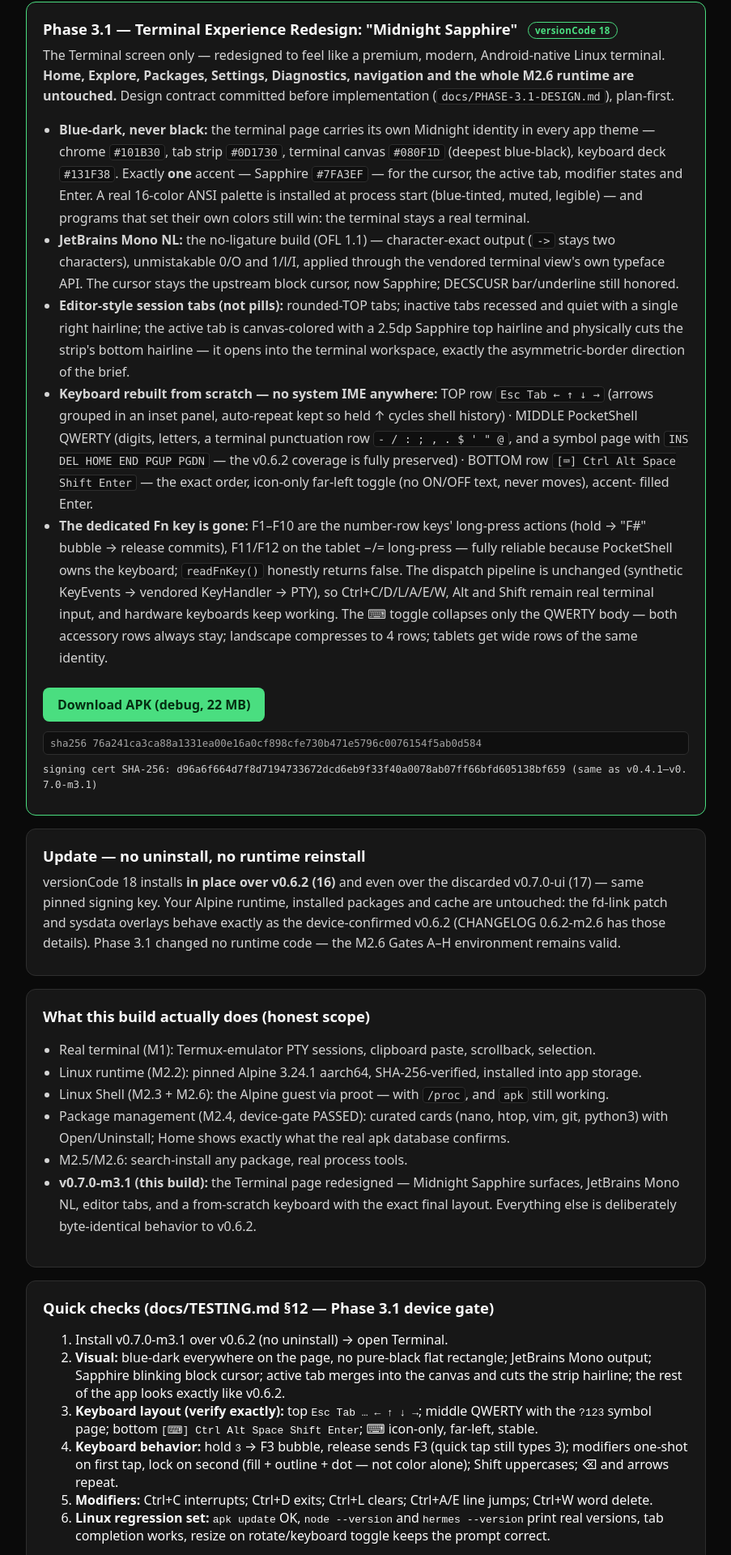
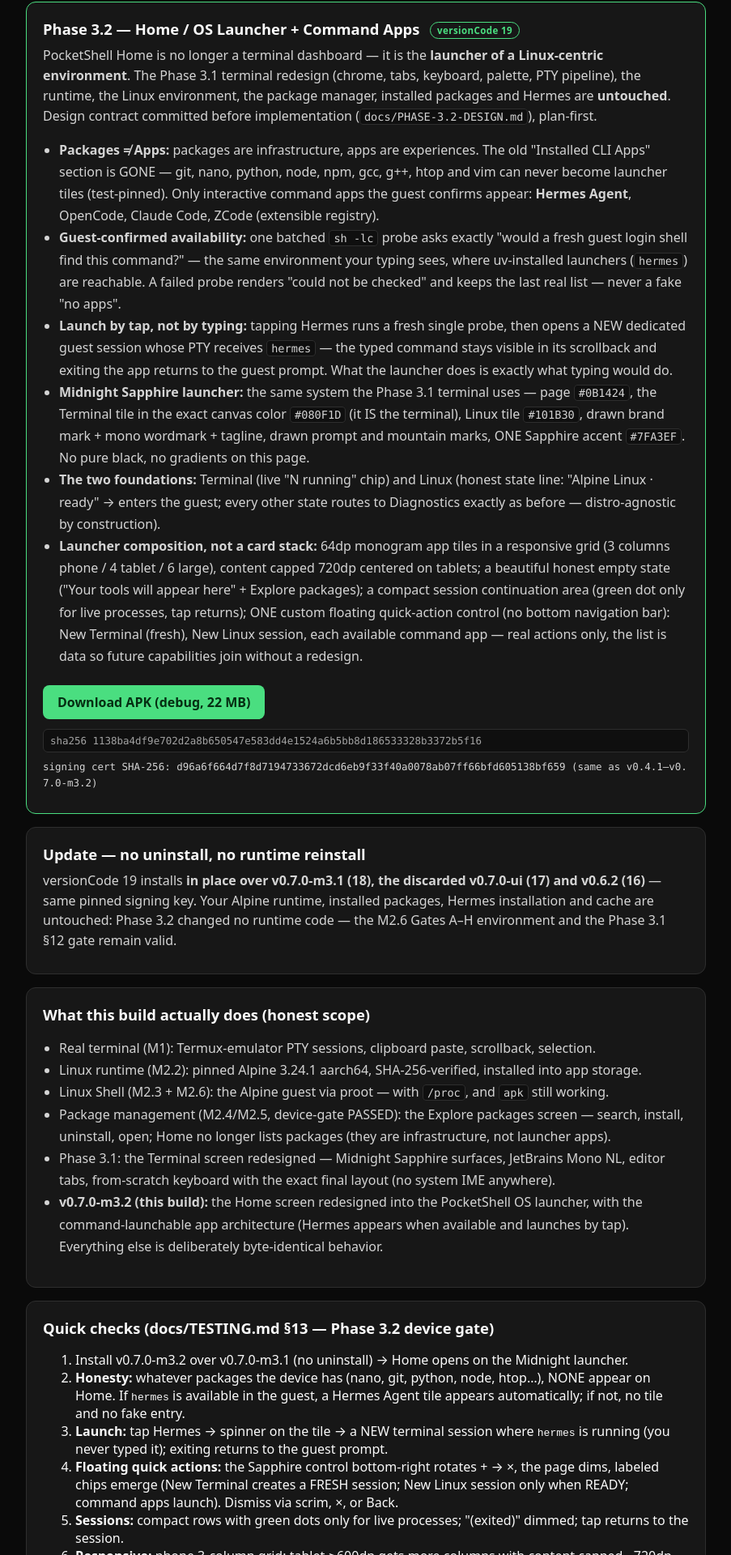
Before and after one commit to Taha-Raees/pocketshell, a Next.js app: page / in a window 1280 px wide. Shown: the part 157-2077 px from the top of the page at 81% size, without its empty margins (188-1091 px from the left). Built offline with nearby package versions, Linux system fonts and the light colour scheme.

Commit message:
Phase 3.2 delivery page + download README: v0.7.0-m3.2 (versionCode 19), new artifact hashes, §13 gate pointer

```diff
--- a/app/page.tsx
+++ b/app/page.tsx
@@ -1,10 +1,10 @@
-const VERSION = "v0.7.0-m3.1";
+const VERSION = "v0.7.0-m3.2";
 
 const HASHES = {
-  apk: "76a241ca3ca88a1331ea00e16a0cf898cfe730b471e5796c0076154f5ab0d584",
-  zip: "733602ee66156a54795377ca04dc9ff8123cd1c3dcc2c494be4f92ed5e3d3570",
-  tgz: "310612cfd540445a7dd57a6d2a1d4646bb50172a5fcda7695e5eae5e4c2ee0e3",
-  bundle: "2ca125b9580e7396b16850f97a93f2ee5f4dd57ef56369904039311bef2c2850",
+  apk: "1138ba4df9e702d2a8b650547e583dd4e1524a6b5bb8d186533328b3372b5f16",
+  zip: "6a10fd5e47f2ac9b94340e2fcb3dacf32b251ca581c0123ebb37765fdd050903",
+  tgz: "993046439838069be54551d72b1ed557e4b0b6f748f276ba3afb21c98355fce2",
+  bundle: "1eaebb7e34dc99a687d7db8efd4df3cc4637f6972e4a77ec3f628d614f6f10ee",
 };
 
 function Sha({ text }: { text: string }) {
@@ -25,87 +25,85 @@
 
       <div className="card primary">
         <h2>
-          Phase 3.1 — Terminal Experience Redesign: "Midnight Sapphire"{" "}
-          <span className="badge">versionCode 18</span>
+          Phase 3.2 — Home / OS Launcher + Command Apps{" "}
+          <span className="badge">versionCode 19</span>
         </h2>
         <p>
-          The Terminal screen only — redesigned to feel like a premium, modern,
-          Android-native Linux terminal. <b>Home, Explore, Packages, Settings,
-          Diagnostics, navigation and the whole M2.6 runtime are untouched.</b>{" "}
-          Design contract committed before implementation
-          (<code>docs/PHASE-3.1-DESIGN.md</code>), plan-first.
+          PocketShell Home is no longer a terminal dashboard — it is the{" "}
+          <b>launcher of a Linux-centric environment</b>. The Phase 3.1
+          terminal redesign (chrome, tabs, keyboard, palette, PTY pipeline),
+          the runtime, the Linux environment, the package manager, installed
+          packages and Hermes are <b>untouched</b>. Design contract committed
+          before implementation (<code>docs/PHASE-3.2-DESIGN.md</code>),
+          plan-first.
         </p>
         <ul className="steps">
           <li>
-            <b>Blue-dark, never black:</b> the terminal page carries its own
-            Midnight identity in every app theme — chrome <code>#101B30</code>,
-            tab strip <code>#0D1730</code>, terminal canvas{" "}
-            <code>#080F1D</code> (deepest blue-black), keyboard deck{" "}
-            <code>#131F38</code>. Exactly <b>one</b> accent — Sapphire{" "}
-            <code>#7FA3EF</code> — for the cursor, the active tab, modifier
-            states and Enter. A real 16-color ANSI palette is installed at
-            process start (blue-tinted, muted, legible) — and programs that
-            set their own colors still win: the terminal stays a real terminal.
+            <b>Packages ≠ Apps:</b> packages are infrastructure, apps are
+            experiences. The old "Installed CLI Apps" section is GONE — git,
+            nano, python, node, npm, gcc, g++, htop and vim can never become
+            launcher tiles (test-pinned). Only interactive command apps the
+            guest confirms appear: <b>Hermes Agent</b>, OpenCode, Claude Code,
+            ZCode (extensible registry).
           </li>
           <li>
-            <b>JetBrains Mono NL:</b> the no-ligature build (OFL 1.1) —
-            character-exact output (<code>-&gt;</code> stays two characters),
-            unmistakable 0/O and 1/l/I, applied through the vendored terminal
-            view's own typeface API. The cursor stays the upstream block
-            cursor, now Sapphire; DECSCUSR bar/underline still honored.
+            <b>Guest-confirmed availability:</b> one batched{" "}
+            <code>sh -lc</code> probe asks exactly "would a fresh guest login
+            shell find this command?" — the same environment your typing sees,
+            where uv-installed launchers (<code>hermes</code>) are reachable.
+            A failed probe renders "could not be checked" and keeps the last
+            real list — never a fake "no apps".
           </li>
           <li>
-            <b>Editor-style session tabs (not pills):</b> rounded-TOP tabs;
-            inactive tabs recessed and quiet with a single right hairline; the
-            active tab is canvas-colored with a 2.5dp Sapphire top hairline and
-            physically cuts the strip's bottom hairline — it opens into the
-            terminal workspace, exactly the asymmetric-border direction of the
-            brief.
+            <b>Launch by tap, not by typing:</b> tapping Hermes runs a fresh
+            single probe, then opens a NEW dedicated guest session whose PTY
+            receives <code>hermes</code> — the typed command stays visible in
+            its scrollback and exiting the app returns to the guest prompt.
+            What the launcher does is exactly what typing would do.
           </li>
           <li>
-            <b>Keyboard rebuilt from scratch — no system IME anywhere:</b>{" "}
-            TOP row <code>Esc Tab ← ↑ ↓ →</code> (arrows grouped in an inset
-            panel, auto-repeat kept so held ↑ cycles shell history) · MIDDLE
-            PocketShell QWERTY (digits, letters, a terminal punctuation row{" "}
-            <code>- / : ; , . $ ' " @</code>, and a symbol page with{" "}
-            <code>INS DEL HOME END PGUP PGDN</code> — the v0.6.2 coverage is
-            fully preserved) · BOTTOM row{" "}
-            <code>[⌨] Ctrl Alt Space Shift Enter</code> — the exact order,
-            icon-only far-left toggle (no ON/OFF text, never moves), accent-
-            filled Enter.
+            <b>Midnight Sapphire launcher:</b> the same system the Phase 3.1
+            terminal uses — page <code>#0B1424</code>, the Terminal tile in
+            the exact canvas color <code>#080F1D</code> (it IS the terminal),
+            Linux tile <code>#101B30</code>, drawn brand mark + mono wordmark
+            + tagline, drawn prompt and mountain marks, ONE Sapphire accent{" "}
+            <code>#7FA3EF</code>. No pure black, no gradients on this page.
           </li>
           <li>
-            <b>The dedicated Fn key is gone:</b> F1–F10 are the number-row
-            keys' long-press actions (hold → "F#" bubble → release commits),
-            F11/F12 on the tablet −/= long-press — fully reliable because
-            PocketShell owns the keyboard; <code>readFnKey()</code> honestly
-            returns false. The dispatch pipeline is unchanged (synthetic
-            KeyEvents → vendored KeyHandler → PTY), so Ctrl+C/D/L/A/E/W, Alt
-            and Shift remain real terminal input, and hardware keyboards keep
-            working. The ⌨ toggle collapses only the QWERTY body — both
-            accessory rows always stay; landscape compresses to 4 rows;
-            tablets get wide rows of the same identity.
+            <b>The two foundations:</b> Terminal (live "N running" chip) and
+            Linux (honest state line: "Alpine Linux · ready" → enters the
+            guest; every other state routes to Diagnostics exactly as before —
+            distro-agnostic by construction).
+          </li>
+          <li>
+            <b>Launcher composition, not a card stack:</b> 64dp monogram app
+            tiles in a responsive grid (3 columns phone / 4 tablet / 6 large),
+            content capped 720dp centered on tablets; a beautiful honest
+            empty state ("Your tools will appear here" + Explore packages); a
+            compact session continuation area (green dot only for live
+            processes, tap returns); ONE custom floating quick-action control
+            (no bottom navigation bar): New Terminal (fresh), New Linux
+            session, each available command app — real actions only, the list
+            is data so future capabilities join without a redesign.
           </li>
         </ul>
-        <a className="btn" href="/PocketShell-v0.7.0-m3.1-debug.apk">
+        <a className="btn" href="/PocketShell-v0.7.0-m3.2-debug.apk">
           Download APK (debug, 22 MB)
         </a>
         <Sha text={HASHES.apk} />
         <p className="mono" style={{ border: "none", background: "transparent", padding: 0 }}>
-          signing cert SHA-256: d96a6f664d7f8d7194733672dcd6eb9f33f40a0078ab07ff66bfd605138bf659 (same as v0.4.1–v0.7.0-m3.1)
+          signing cert SHA-256: d96a6f664d7f8d7194733672dcd6eb9f33f40a0078ab07ff66bfd605138bf659 (same as v0.4.1–v0.7.0-m3.2)
         </p>
       </div>
 
       <div className="card">
         <h2>Update — no uninstall, no runtime reinstall</h2>
         <p>
-          versionCode 18 installs <b>in place over v0.6.2 (16)</b> and even
-          over the discarded v0.7.0-ui (17) — same pinned signing key. Your
-          Alpine runtime, installed packages and cache are untouched: the
-          fd-link patch and sysdata overlays behave exactly as the
-          device-confirmed v0.6.2 (CHANGELOG 0.6.2-m2.6 has those details).
-          Phase 3.1 changed no runtime code — the M2.6 Gates A–H environment
-          remains valid.
+          versionCode 19 installs <b>in place over v0.7.0-m3.1 (18), the
+          discarded v0.7.0-ui (17) and v0.6.2 (16)</b> — same pinned signing
+          key. Your Alpine runtime, installed packages, Hermes installation
+          and cache are untouched: Phase 3.2 changed no runtime code — the
+          M2.6 Gates A–H environment and the Phase 3.1 §12 gate remain valid.
         </p>
       </div>
 
@@ -125,56 +123,62 @@
             <code>/proc</code>, and <code>apk</code> still working.
           </li>
           <li>
-            Package management (M2.4, device-gate PASSED): curated cards
-            (nano, htop, vim, git, python3) with Open/Uninstall; Home shows
-            exactly what the real apk database confirms.
+            Package management (M2.4/M2.5, device-gate PASSED): the Explore
+            packages screen — search, install, uninstall, open; Home no longer
+            lists packages (they are infrastructure, not launcher apps).
           </li>
           <li>
-            M2.5/M2.6: search-install any package, real process tools.
+            Phase 3.1: the Terminal screen redesigned — Midnight Sapphire
+            surfaces, JetBrains Mono NL, editor tabs, from-scratch keyboard
+            with the exact final layout (no system IME anywhere).
           </li>
           <li>
-            <b>v0.7.0-m3.1 (this build):</b> the Terminal page redesigned —
-            Midnight Sapphire surfaces, JetBrains Mono NL, editor tabs, and a
-            from-scratch keyboard with the exact final layout. Everything else
-            is deliberately byte-identical behavior to v0.6.2.
+            <b>v0.7.0-m3.2 (this build):</b> the Home screen redesigned into
+            the PocketShell OS launcher, with the command-launchable app
+            architecture (Hermes appears when available and launches by tap).
+            Everything else is deliberately byte-identical behavior.
           </li>
         </ul>
       </div>
 
       <div className="card">
-        <h2>Quick checks (docs/TESTING.md §12 — Phase 3.1 device gate)</h2>
+        <h2>Quick checks (docs/TESTING.md §13 — Phase 3.2 device gate)</h2>
         <ol className="steps">
           <li>
-            Install {VERSION} over v0.6.2 (no uninstall) → open Terminal.
+            Install {VERSION} over v0.7.0-m3.1 (no uninstall) → Home opens on
+            the Midnight launcher.
           </li>
           <li>
-            <b>Visual:</b> blue-dark everywhere on the page, no pure-black
-            flat rectangle; JetBrains Mono output; Sapphire blinking block
-            cursor; active tab merges into the canvas and cuts the strip
-            hairline; the rest of the app looks exactly like v0.6.2.
+            <b>Honesty:</b> whatever packages the device has (nano, git,
+            python, node, htop…), NONE appear on Home. If{" "}
+            <code>hermes</code> is available in the guest, a Hermes Agent tile
+            appears automatically; if not, no tile and no fake entry.
           </li>
           <li>
-            <b>Keyboard layout (verify exactly):</b> top{" "}
-            <code>Esc Tab … ← ↑ ↓ →</code>; middle QWERTY with the{" "}
-            <code>?123</code> symbol page; bottom{" "}
-            <code>[⌨] Ctrl Alt Space Shift Enter</code>; ⌨ icon-only, far-left,
-            stable.
+            <b>Launch:</b> tap Hermes → spinner on the tile → a NEW terminal
+            session where <code>hermes</code> is running (you never typed it);
+            exiting returns to the guest prompt.
           </li>
           <li>
-            <b>Keyboard behavior:</b> hold <code>3</code> → F3 bubble, release
-            sends F3 (quick tap still types 3); modifiers one-shot on first
-            tap, lock on second (fill + outline + dot — not color alone);
-            Shift uppercases; ⌫ and arrows repeat.
+            <b>Floating quick actions:</b> the Sapphire control bottom-right
+            rotates + → ×, the page dims, labeled chips emerge (New Terminal
+            creates a FRESH session; New Linux session only when READY;
+            command apps launch). Dismiss via scrim, ×, or Back.
           </li>
           <li>
-            <b>Modifiers:</b> Ctrl+C interrupts; Ctrl+D exits; Ctrl+L clears;
-            Ctrl+A/E line jumps; Ctrl+W word delete.
+            <b>Sessions:</b> compact rows with green dots only for live
+            processes; "(exited)" dimmed; tap returns to the session.
           </li>
           <li>
-            <b>Linux regression set:</b> <code>apk update</code> OK,{" "}
-            <code>node --version</code> and <code>hermes --version</code> print
-            real versions, tab completion works, resize on rotate/keyboard
-            toggle keeps the prompt correct.
+            <b>Responsive:</b> phone 3-column grid; tablet ≥600dp gets more
+            columns with content capped ~720dp centered; status-bar icons are
+            light on Home in both system themes.
+          </li>
+          <li>
+            <b>Phase 3.1 regression:</b> terminal chrome/tabs/keyboard
+            identical to the §12-accepted state; <code>apk update</code>,{" "}
+            <code>node --version</code>, <code>hermes --version</code> still
+            pass (§12.6).
           </li>
         </ol>
       </div>
@@ -183,14 +187,14 @@
         <h2>Source (version control)</h2>
         <p>
           Complete buildable source. The zip intentionally contains no
-          dotfiles; full history rides in the git bundle (tip 006e5df —
-          includes the complete milestone history and the honest record of the
-          discarded UI attempt + rollback).
+          dotfiles; full history rides in the git bundle (tip 0efd645 —
+          includes the complete milestone history, the honest record of the
+          discarded UI attempt + rollback, and both Phase 3 design contracts).
         </p>
-        <a className="btn secondary" href="/PocketShell-v0.7.0-m3.1-source.zip">
+        <a className="btn secondary" href="/PocketShell-v0.7.0-m3.2-source.zip">
           source.zip
         </a>
-        <a className="btn secondary" href="/PocketShell-v0.7.0-m3.1-source.tar.gz">
+        <a className="btn secondary" href="/PocketShell-v0.7.0-m3.2-source.tar.gz">
           source.tar.gz
         </a>
         <a className="btn secondary" href="/pocketshell-m2.gitbundle">
@@ -210,11 +214,11 @@
         Milestones: M0–M1.3 terminal · M2.2 runtime install · M2.3 Linux shell
         (device-verified) · M2.4 package layer (device gate PASSED) · M2.5
         search-install · M2.6 real /proc + real apk (device-CONFIRMED
-        2026-09-02) · v0.6.2 hardlink + sysdata repairs ·{" "}
-        <b>v0.7.0-m3.1 (this build): Phase 3.1 — the Terminal page redesigned
-        ("Midnight Sapphire"), custom keyboard from scratch, terminal-only
-        scope</b>. Next: Phase 3.2 candidates per your direction. Your device
-        keeps doing the QA that matters.
+        2026-09-02) · v0.6.2 hardlink + sysdata repairs · v0.7.0-m3.1 Phase 3.1
+        terminal redesign · <b>v0.7.0-m3.2 (this build): Phase 3.2 — Home / OS
+        launcher + command-launchable apps, home-only scope</b>. Next: Phase
+        3.3 candidates per your direction. Your device keeps doing the QA that
+        matters.
       </footer>
     </main>
   );
```
Also changed, not shown: download/README.md.
